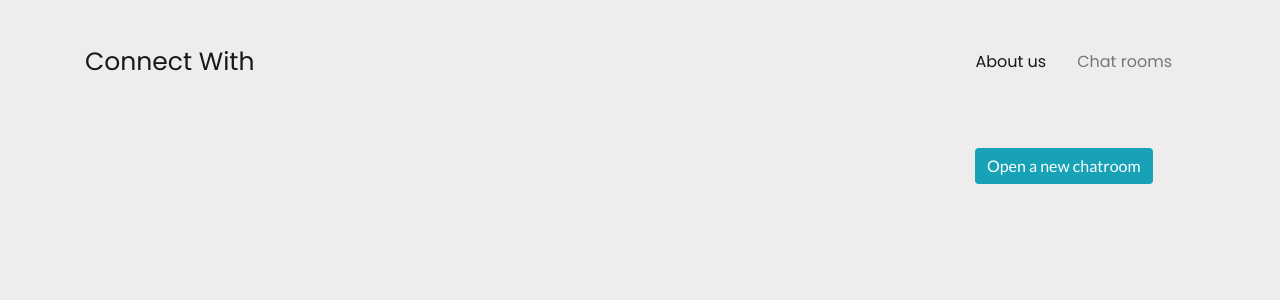
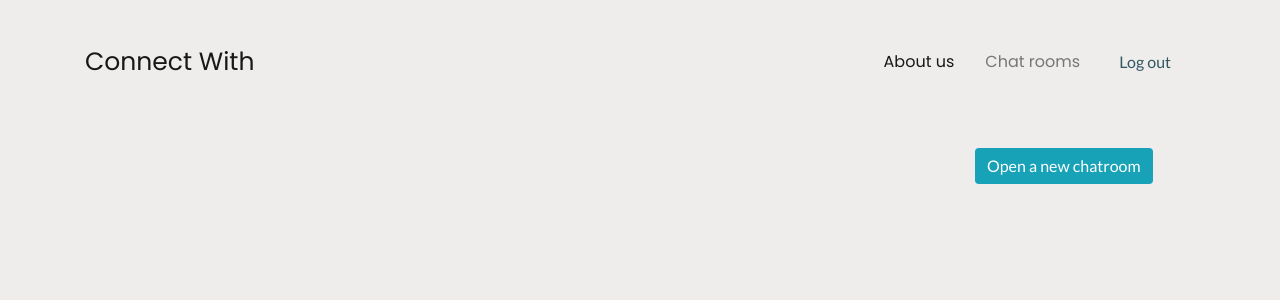
Before and after one commit to trevthedev777/together-hackathon-june-22, a Django app: page /chatrooms/ in a window 1280 px wide. Shown: the top 300 px of the page. Run offline with Django 3.2, Linux system fonts and the light colour scheme; the visitor is signed in with stand-in values (Sample User, id 1); data that the repository does not hold is empty; parts of the project's set-up code (start-up, migrations or seed data) failed here and were passed over; some libraries are stand-ins or nearby versions.

Commit message:
fix logout link

```diff
--- a/templates/base.html
+++ b/templates/base.html
@@ -85,10 +85,7 @@
                 >
                     <span class="navbar-toggler-icon"></span>
                 </button>
-                <div
-                    class="collapse navbar-collapse site-navigation"
-                    id="navbarNavDropdown"
-                >
+                <div class="collapse navbar-collapse site-navigation" id="navbarNavDropdown">
                     <ul class="navbar-nav ml-auto site-menu">
                         <li class="nav-item active">
                             <a class="nav-link" href="#"
@@ -116,7 +113,7 @@
 
                 <div class="d-none d-md-block">
                     {% if request.user.is_authenticated %}
-                        <li class="nav-item mr-2 d-block d-sm-none">
+                        <li class="nav-item mr-2 d-block">
                             <a class="nav-link" href="{% url 'account_logout' %}" aria-label="Link to log out page.">Log out</a>
                         </li>
                     {% else %}
```
